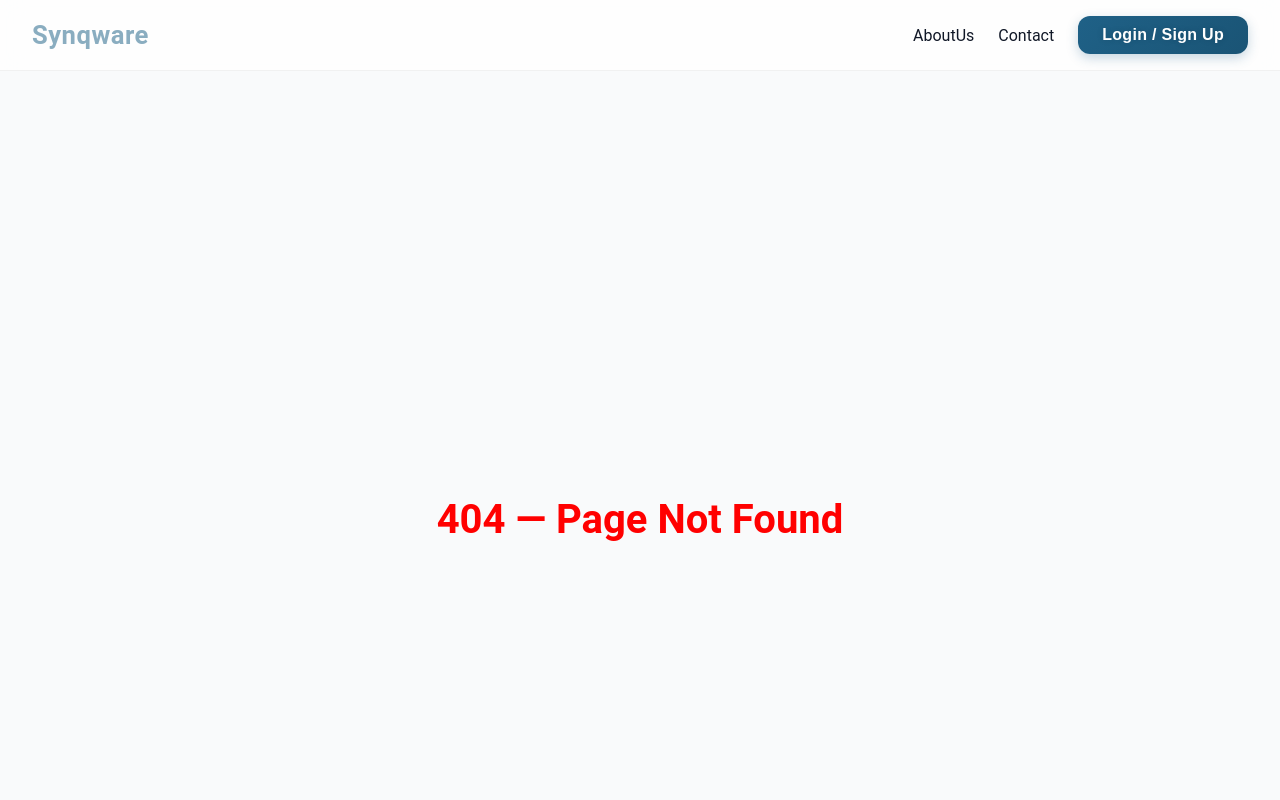
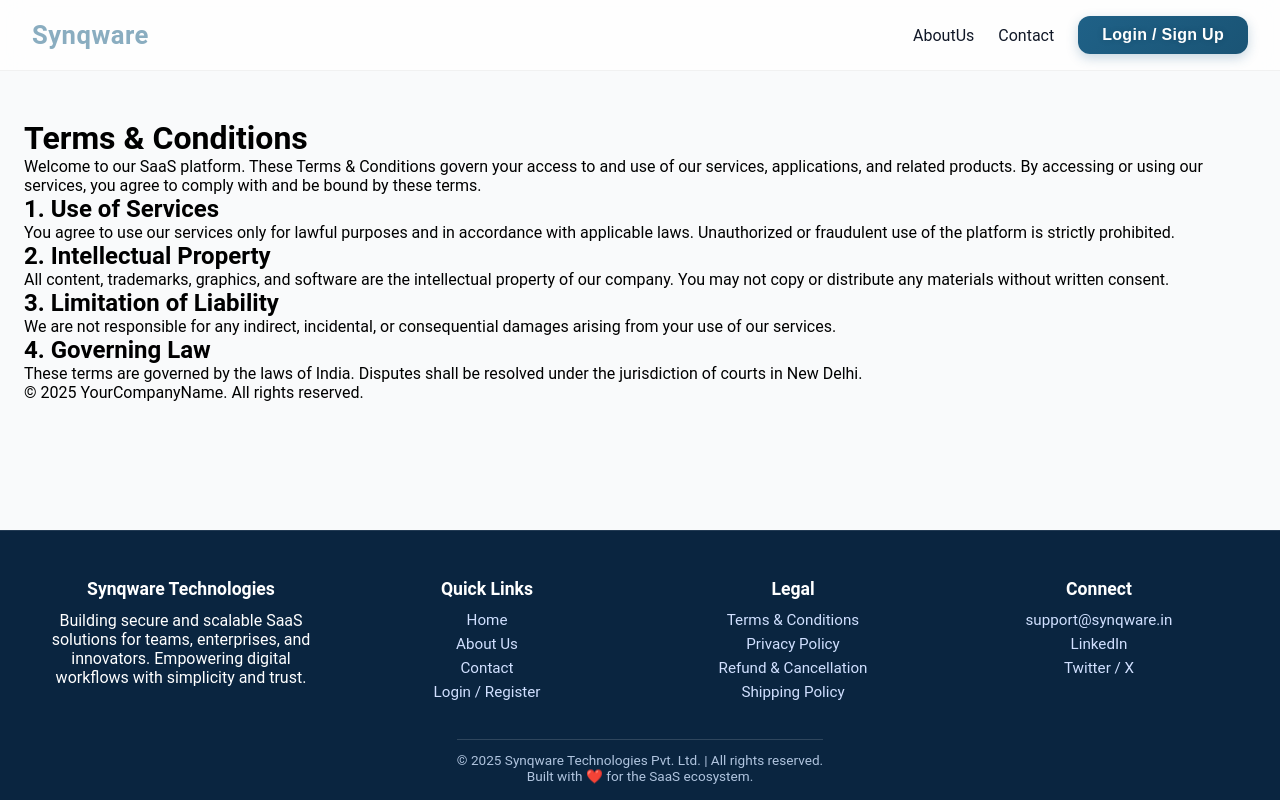
Before and after one commit to nirmal4938/web-ui, a React (Vite) app: page /terms in a window 1280 px wide. Before the commit this address had no page. Shown: the top 800 px of the page. Built offline with nearby package versions, Linux system fonts and the light colour scheme.

Commit message:
added policies page

```diff
--- a/src/layouts/NoAuthLayout.tsx
+++ b/src/layouts/NoAuthLayout.tsx
@@ -143,22 +143,57 @@ const Content = styled.main`
 `;
 
 const Footer = styled.footer`
+  background: #0a2540;
+  color: #ffffff;
+  padding: 48px 24px 16px;
+  border-top: 1px solid rgba(255, 255, 255, 0.1);
+  display: flex;
+  flex-direction: column;
+  align-items: center;
   text-align: center;
-  font-size: 0.9rem;
-  padding: 16px;
-  color: #666;
-  border-top: 1px solid #ddd;
-  background: #fafafa;
+
+  .footer-grid {
+    width: 100%;
+    max-width: 1200px;
+    display: grid;
+    grid-template-columns: repeat(auto-fit, minmax(220px, 1fr));
+    gap: 24px;
+    margin-bottom: 32px;
+  }
+
+  h4 {
+    font-weight: 600;
+    font-size: 1.1rem;
+    margin-bottom: 12px;
+    color: #ffffff;
+  }
 
   a {
-    margin: 0 8px;
-    color: ${({ theme }) => theme.CTA_COLOR || "#0a66c2"};
+    display: block;
+    color: #d1e0ff;
+    font-size: 0.95rem;
     text-decoration: none;
+    margin: 6px 0;
+    transition: all 0.2s ease;
   }
+
   a:hover {
+    color: #ffffff;
     text-decoration: underline;
   }
+
+  .footer-bottom {
+    border-top: 1px solid rgba(255, 255, 255, 0.15);
+    padding-top: 12px;
+    font-size: 0.85rem;
+    color: #b0c4de;
+  }
+
+  @media (max-width: 768px) {
+    text-align: center;
+  }
 `;
+
 
 const NoAuthLayout: React.FC<NoAuthLayoutProps> = ({ children }) => {
   return (
@@ -175,19 +210,62 @@ const NoAuthLayout: React.FC<NoAuthLayoutProps> = ({ children }) => {
       <Content>{children}</Content>
 
     <Footer>
-        <div>© {new Date().getFullYear()} Synqware Technologies. All rights reserved.</div>
+  <div className="footer-grid">
+    {/* Column 1: Company */}
     <div>
-          <Link to="/about">About</Link> |{" "}
-          <Link to="/contact">Contact</Link> |{" "}
+      <h4>Synqware Technologies</h4>
+      <p className="text-sm text-gray-300">
+        Building secure and scalable SaaS solutions for teams, enterprises, and innovators.
+        Empowering digital workflows with simplicity and trust.
+      </p>
+    </div>
+
+    {/* Column 2: Quick Links */}
+    <div>
+      <h4>Quick Links</h4>
+      <Link to="/home-page">Home</Link>
+      <Link to="/about-us">About Us</Link>
+      <Link to="/contact">Contact</Link>
+      <Link to="/login">Login / Register</Link>
+    </div>
+
+    {/* Column 3: Legal */}
+    <div>
+      <h4>Legal</h4>
+      <Link to="/terms">Terms & Conditions</Link>
+      <Link to="/privacy">Privacy Policy</Link>
+      <Link to="/refund-policy">Refund & Cancellation</Link>
+      <Link to="/shipping-policy">Shipping Policy</Link>
+    </div>
+
+    {/* Column 4: Connect */}
+    <div>
+      <h4>Connect</h4>
+      <a href="mailto:support@synqware.in">support@synqware.in</a>
       <a
-            href="https://your-render-domain.onrender.com/privacy"
+        href="https://linkedin.com/company/synqware"
         target="_blank"
         rel="noopener noreferrer"
       >
-            Privacy Policy
+        LinkedIn
+      </a>
+      <a
+        href="https://twitter.com/synqware"
+        target="_blank"
+        rel="noopener noreferrer"
+      >
+        Twitter / X
       </a>
     </div>
+  </div>
+
+  <div className="footer-bottom">
+    © {new Date().getFullYear()} Synqware Technologies Pvt. Ltd. | All rights reserved.
+    <br />
+    Built with ❤️ for the SaaS ecosystem.
+  </div>
 </Footer>
+
     </Wrapper>
   );
 };
--- /dev/null
+++ b/src/pages/policies/PrivacyPage.tsx
@@ -0,0 +1,44 @@
+import React from "react";
+
+export default function PrivacyPage() {
+  return (
+    <div className="max-w-4xl mx-auto p-6 leading-relaxed">
+      <h1 className="text-3xl font-bold mb-4">Privacy Policy</h1>
+      <p className="mb-6 text-gray-700">
+        This Privacy Policy explains how we collect, use, and protect your
+        personal information while using our SaaS platform. By using our
+        services, you consent to our data practices.
+      </p>
+
+      <h2 className="text-xl font-semibold mt-4">1. Information We Collect</h2>
+      <p className="text-gray-700">
+        We may collect personal details such as your name, email, organization,
+        billing address, and usage data to improve our services.
+      </p>
+
+      <h2 className="text-xl font-semibold mt-4">2. Use of Data</h2>
+      <p className="text-gray-700">
+        We use your data to operate the platform, process payments, and enhance
+        user experience. We never sell user data to third parties.
+      </p>
+
+      <h2 className="text-xl font-semibold mt-4">3. Data Security</h2>
+      <p className="text-gray-700">
+        We use secure servers, SSL encryption, and tokenized payments (via
+        Razorpay) to safeguard your information.
+      </p>
+
+      <h2 className="text-xl font-semibold mt-4">4. Cookies</h2>
+      <p className="text-gray-700">
+        We use cookies to track preferences and enhance your browsing
+        experience. You can disable cookies in your browser settings.
+      </p>
+
+      <p className="mt-8 text-gray-500 italic">
+        Updated: {new Date().toLocaleDateString()}
+        <br />
+        © {new Date().getFullYear()} YourCompanyName. All rights reserved.
+      </p>
+    </div>
+  );
+}
--- /dev/null
+++ b/src/pages/policies/RefundPolicyPage.jsx
@@ -0,0 +1,41 @@
+import React from "react";
+
+export default function RefundPolicyPage() {
+  return (
+    <div className="max-w-4xl mx-auto p-6 leading-relaxed">
+      <h1 className="text-3xl font-bold mb-4">Refund & Cancellation Policy</h1>
+      <p className="mb-6 text-gray-700">
+        We value your satisfaction with our services. Please read our refund
+        and cancellation terms carefully.
+      </p>
+
+      <h2 className="text-xl font-semibold mt-4">1. Subscription Cancellations</h2>
+      <p className="text-gray-700">
+        Users can cancel subscriptions anytime through their account dashboard.
+        Once cancelled, future billing stops immediately.
+      </p>
+
+      <h2 className="text-xl font-semibold mt-4">2. Refund Eligibility</h2>
+      <p className="text-gray-700">
+        Refunds are provided only for duplicate or erroneous transactions.
+        Completed subscription periods are non-refundable.
+      </p>
+
+      <h2 className="text-xl font-semibold mt-4">3. Processing Time</h2>
+      <p className="text-gray-700">
+        Approved refunds will be credited within 7–10 business days via the
+        original payment method.
+      </p>
+
+      <h2 className="text-xl font-semibold mt-4">4. Contact for Disputes</h2>
+      <p className="text-gray-700">
+        For billing or refund disputes, please reach out at
+        <strong> support@yourcompany.in </strong>.
+      </p>
+
+      <p className="mt-8 text-gray-500 italic">
+        © {new Date().getFullYear()} YourCompanyName. All rights reserved.
+      </p>
+    </div>
+  );
+}
--- /dev/null
+++ b/src/pages/policies/ShippingPolicyPage.jsx
@@ -0,0 +1,35 @@
+import React from "react";
+
+export default function ShippingPolicyPage() {
+  return (
+    <div className="max-w-4xl mx-auto p-6 leading-relaxed">
+      <h1 className="text-3xl font-bold mb-4">Shipping Policy</h1>
+      <p className="mb-6 text-gray-700">
+        Since our services are entirely digital (SaaS-based), no physical
+        shipping is involved. Account access and product delivery occur
+        instantly after successful payment confirmation.
+      </p>
+
+      <h2 className="text-xl font-semibold mt-4">1. Digital Delivery</h2>
+      <p className="text-gray-700">
+        Once payment is completed, users receive access credentials or
+        subscription activation instantly via email or dashboard.
+      </p>
+
+      <h2 className="text-xl font-semibold mt-4">2. Delays or Issues</h2>
+      <p className="text-gray-700">
+        In rare cases of delays due to system errors, our support team will
+        manually activate your subscription within 24 hours.
+      </p>
+
+      <h2 className="text-xl font-semibold mt-4">3. Contact Support</h2>
+      <p className="text-gray-700">
+        For assistance, email us at <strong>support@yourcompany.in</strong>.
+      </p>
+
+      <p className="mt-8 text-gray-500 italic">
+        © {new Date().getFullYear()} YourCompanyName. All rights reserved.
+      </p>
+    </div>
+  );
+}
--- /dev/null
+++ b/src/pages/policies/TermsPage.tsx
@@ -0,0 +1,45 @@
+import React from "react";
+
+export default function TermsPage() {
+  return (
+    <div className="max-w-4xl mx-auto p-6 leading-relaxed">
+      <h1 className="text-3xl font-bold mb-4">Terms & Conditions</h1>
+      <p className="mb-6 text-gray-700">
+        Welcome to our SaaS platform. These Terms & Conditions govern your
+        access to and use of our services, applications, and related products.
+        By accessing or using our services, you agree to comply with and be
+        bound by these terms.
+      </p>
+
+      <h2 className="text-xl font-semibold mt-4">1. Use of Services</h2>
+      <p className="text-gray-700">
+        You agree to use our services only for lawful purposes and in
+        accordance with applicable laws. Unauthorized or fraudulent use of the
+        platform is strictly prohibited.
+      </p>
+
+      <h2 className="text-xl font-semibold mt-4">2. Intellectual Property</h2>
+      <p className="text-gray-700">
+        All content, trademarks, graphics, and software are the intellectual
+        property of our company. You may not copy or distribute any materials
+        without written consent.
+      </p>
+
+      <h2 className="text-xl font-semibold mt-4">3. Limitation of Liability</h2>
+      <p className="text-gray-700">
+        We are not responsible for any indirect, incidental, or consequential
+        damages arising from your use of our services.
+      </p>
+
+      <h2 className="text-xl font-semibold mt-4">4. Governing Law</h2>
+      <p className="text-gray-700">
+        These terms are governed by the laws of India. Disputes shall be
+        resolved under the jurisdiction of courts in New Delhi.
+      </p>
+
+      <p className="mt-8 text-gray-500 italic">
+        © {new Date().getFullYear()} YourCompanyName. All rights reserved.
+      </p>
+    </div>
+  );
+}
--- a/src/routes/AppRoutes.tsx
+++ b/src/routes/AppRoutes.tsx
@@ -11,6 +11,10 @@ import AuthGuard from "@components/guards/AuthGuard";
 import AboutPage from "@pages/About/AboutPage";
 import ContactPage from "@pages/Contact/ContactPage";
 import HomePage from "@/pages/Home/HomePage";
+import TermsPage from "@/pages/policies/TermsPage";
+import PrivacyPage from "@/pages/policies/PrivacyPage";
+import RefundPolicyPage from "@/pages/policies/RefundPolicyPage";
+import ShippingPolicyPage from "@/pages/policies/ShippingPolicyPage";
 
 // ⚡ Replace with Redux, Zustand, or Context in production
 const isAuthenticated = false;
@@ -19,6 +23,47 @@ const AppRoutes = () => (
   <BrowserRouter>
     <Routes>
       {/* --- Public / No Auth Routes --- */}
+            <Route
+        path="/terms"
+        element={
+          <NoAuthLayout>
+            <TermsPage />
+          </NoAuthLayout>
+        }
+      />
+            <Route
+        path="/privacy"
+        element={
+          <NoAuthLayout>
+            <PrivacyPage />
+          </NoAuthLayout>
+        }
+      />
+            <Route
+        path="/refund-policy"
+        element={
+          <NoAuthLayout>
+            <RefundPolicyPage />
+          </NoAuthLayout>
+        }
+      />
+            <Route
+        path="/shipping-policy"
+        element={
+          <NoAuthLayout>
+            <ShippingPolicyPage />
+          </NoAuthLayout>
+        }
+      />
+
+            <Route
+        path="/home-page"
+        element={
+          <NoAuthLayout>
+            <HomePage />
+          </NoAuthLayout>
+        }
+      />
       <Route
         path="/register"
         element={
```
Lines whose indentation alone changed are shown as unchanged.
